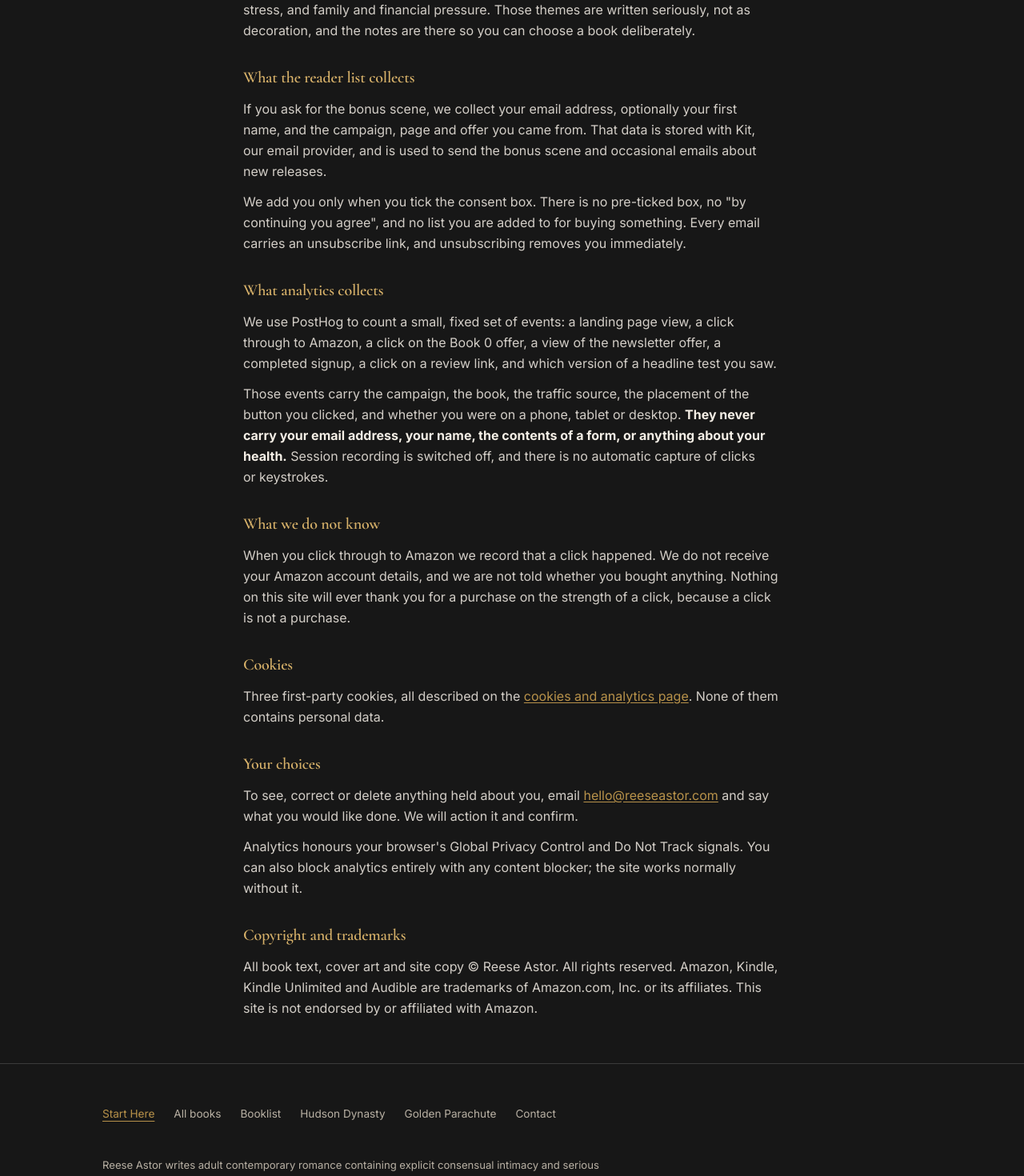
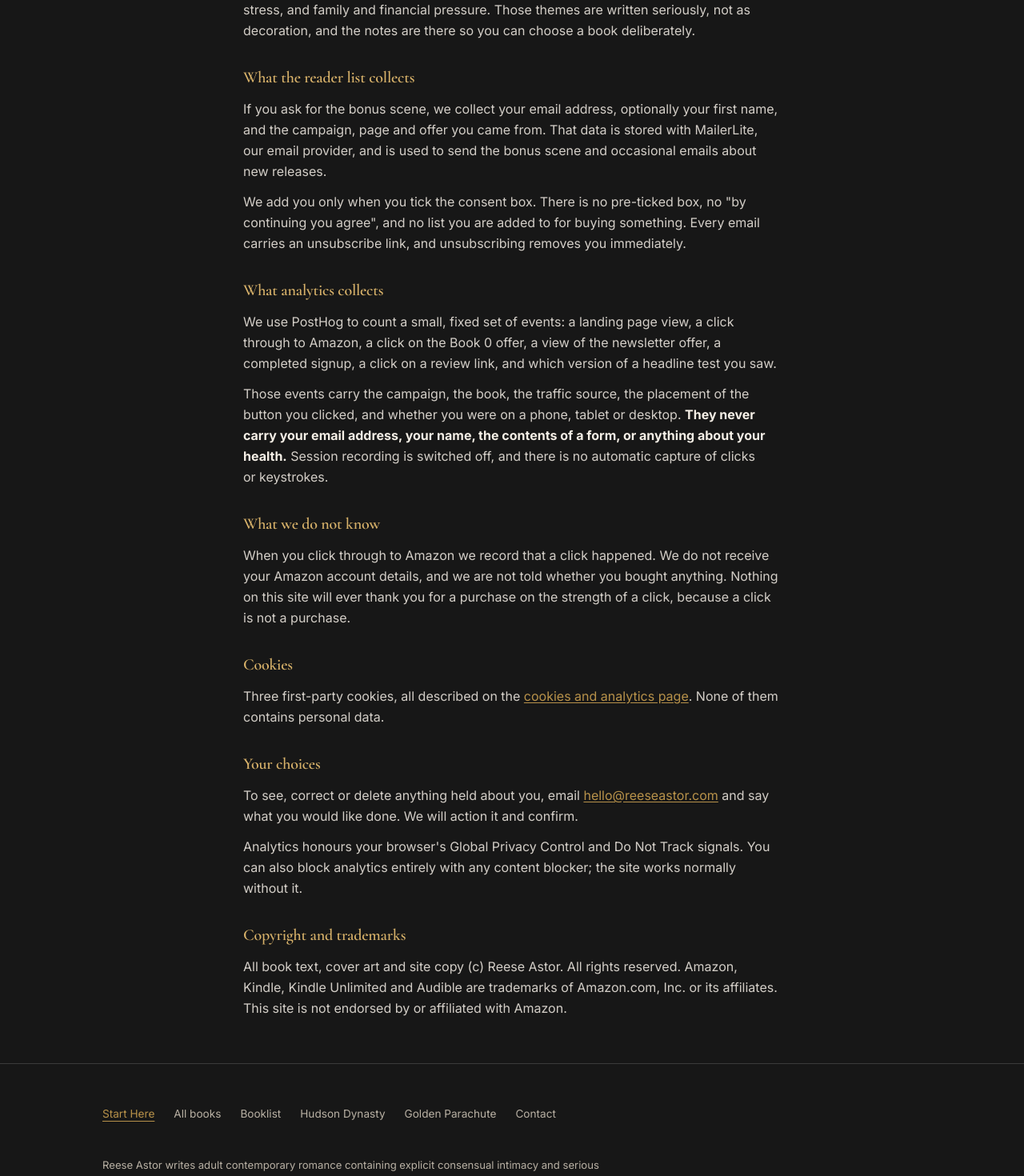
Before and after one commit to ReeseAstor/design, a Next.js app: page /privacy in a window 1280 px wide. Shown: the part 460-1930 px from the top of the page at 80% size. Built offline with nearby package versions, Linux system fonts and the light colour scheme; no server answers.

Commit message:
chore: privacy notice names MailerLite

```diff
--- a/app/privacy/page.tsx
+++ b/app/privacy/page.tsx
@@ -5,7 +5,7 @@ import { LegalPage, LegalSection } from '@/components/legal/LegalPage';
 export const metadata: Metadata = {
   title: 'Privacy Notice | Reese Astor',
   description:
-    'What Reese Astor collects, why, and how to have it removed — including newsletter consent, analytics, and Amazon links.',
+    'What Reese Astor collects, why, and how to have it removed - including newsletter consent, analytics, and Amazon links.',
   alternates: { canonical: '/privacy' },
 };
 
@@ -32,7 +32,7 @@ export default function PrivacyPage() {
       <LegalSection heading="What the reader list collects">
         <p>
           If you ask for the bonus scene, we collect your email address, optionally your first name,
-          and the campaign, page and offer you came from. That data is stored with Kit, our email
+          and the campaign, page and offer you came from. That data is stored with MailerLite, our email
           provider, and is used to send the bonus scene and occasional emails about new releases.
         </p>
         <p>
@@ -96,7 +96,7 @@ export default function PrivacyPage() {
 
       <LegalSection heading="Copyright and trademarks">
         <p>
-          All book text, cover art and site copy © Reese Astor. All rights reserved. Amazon, Kindle,
+          All book text, cover art and site copy (c) Reese Astor. All rights reserved. Amazon, Kindle,
           Kindle Unlimited and Audible are trademarks of Amazon.com, Inc. or its affiliates. This
           site is not endorsed by or affiliated with Amazon.
         </p>
```
